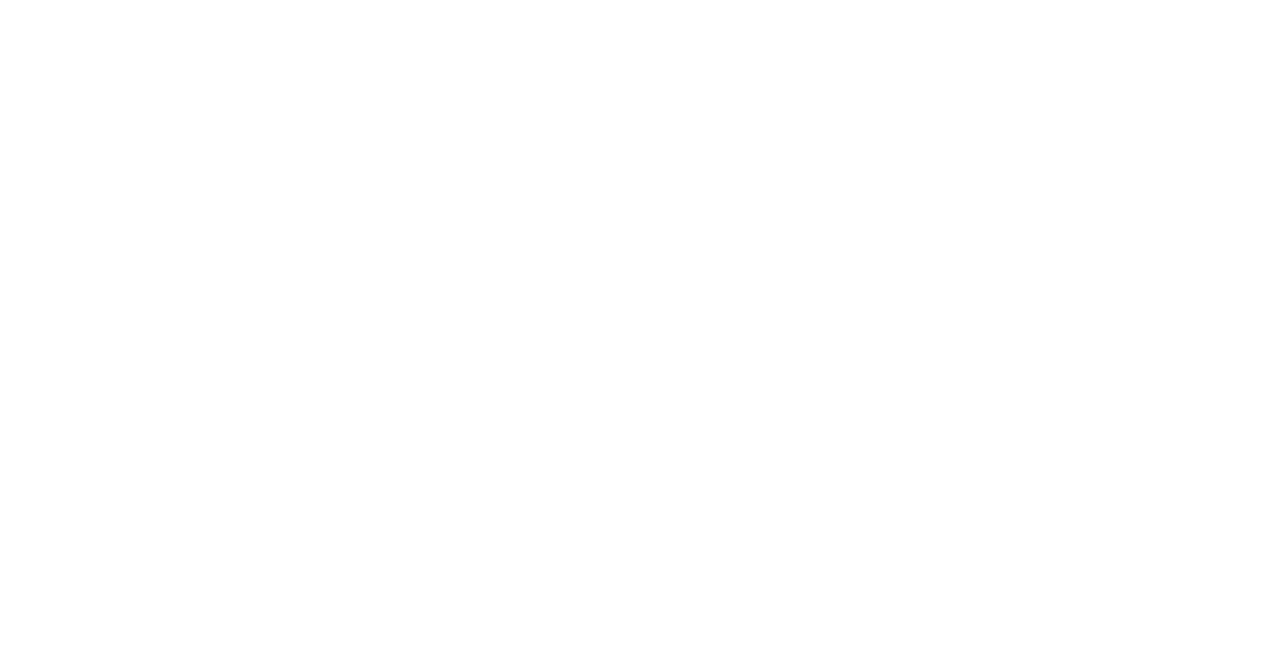
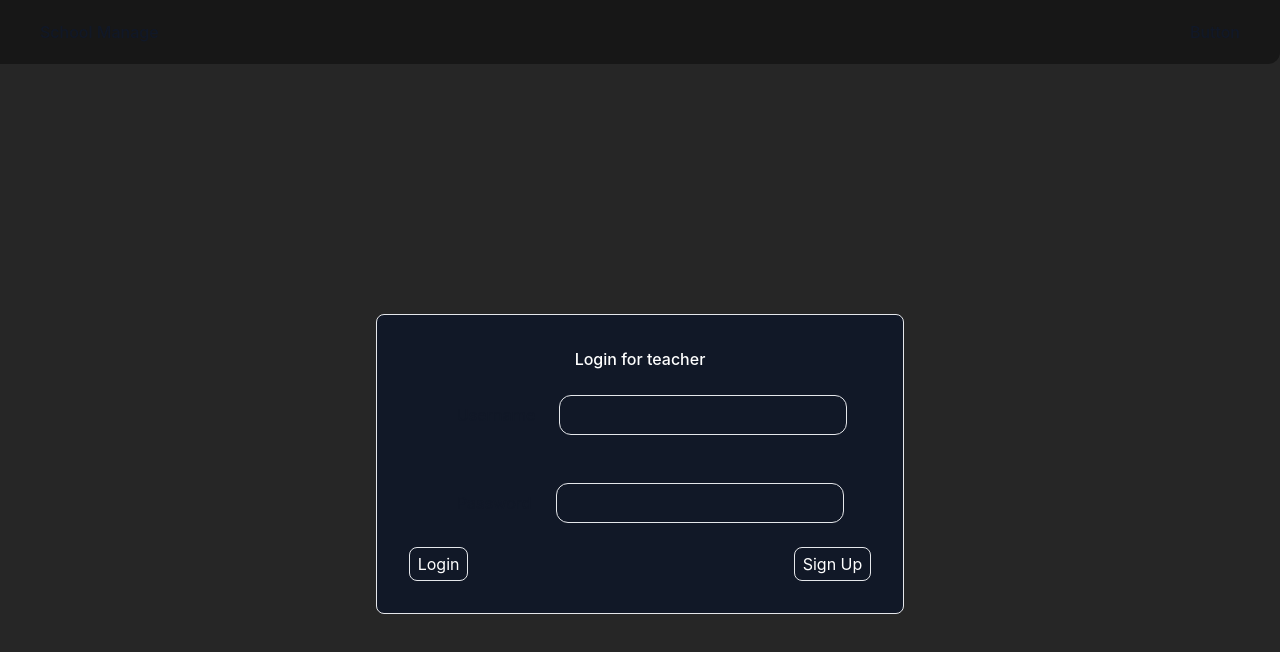
Before and after one commit to nishambohora12/classteacher, a React (Create React App) app: page /login in a window 1280 px wide. Before the commit this address had no page. Shown: the top 652 px of the page. Built offline with nearby package versions, Linux system fonts and the light colour scheme.

Commit message:
login ui added

```diff
--- a/src/App.js
+++ b/src/App.js
@@ -7,20 +7,25 @@ import { Link } from 'react-router-dom';
 import Addstudent from './component/AddStudent';
 import DisplayStudent from './component/DisplayStudent';
 import StudentProfile from './component/StudentProfile';
-
+import Login from './login/Login';
 
 function App() {
   return (
     <Router>
       <Routes>
+
+      <Route path="login" element={<Login/>}/>
+
         <Route path="/" element={<Layout />}>
-          <Route path="Dashboard" element={<Dashboard />} />
-          <Route path="displayStudent" element={<DisplayStudent />} />
+
+          <Route index element={<Dashboard />} />
+          <Route path='displaystudent' element={<DisplayStudent />} />
           <Route path="addStudent" element={<Addstudent />} />
           <Route path="student/:id" element={<StudentProfile />} />
 
         </Route>
 
+        <Route path="login" element={<Login/>}/>
 
       </Routes>
     </Router>
--- a/src/component/DisplayStudent.js
+++ b/src/component/DisplayStudent.js
@@ -66,7 +66,7 @@ export default function DisplayStudent()
                                  <Link to={`/student/${i._id}`}><th scope="row" class="px-6 py-4 font-medium text-gray-900 whitespace-nowrap dark:text-white">{`${i.firstName} ${i.lastName}`}</th> </Link>
                                     <td class="px-6 py-4">{i.dateOfBirth}</td>
                                     <td class="px-6 py-4">{i.bloodGroup}</td>
-                                    <td class="px-6 py-4">{i.email}  {i.region}</td>
+                                    <td class="px-6 py-4">{i.email}</td>
                                     <td class="px-6 py-4">{`${i.streetAddress}, ${i.city}, ${i.region} ${i.postalCode}`}</td>
 
                                 </tr>
--- a/src/component/Layout.js
+++ b/src/component/Layout.js
@@ -10,13 +10,13 @@ export default function Layout() {
   return (
     <div className='flex flex-col h-screen '>
       <div className='flex flex-1 '>
-         <Sidebar />
-        <div className=" flex-1 ">
-        <div> <Header  /> </div>
+        <Sidebar className="fixed" />
+        <div className=" flex-1  ">
+          <div> <Header /> </div>
 
 
-          <div className=" p-10"> {<Outlet />}</div>
-      </div>
+          <div className="p-10"> {<Outlet />}</div>
+        </div>
       </div>
 
 
--- a/src/component/StudentProfile.js
+++ b/src/component/StudentProfile.js
@@ -36,7 +36,7 @@ export default function StudentProfile() {
 
 
 
-            <div className="mt-6 border-t border-gray-100 bg-white elative overflow-x-auto shadow-md sm:rounded-lg">
+            <div className="mt-6 border-t border-gray-100 bg-white relative overflow-x-auto shadow-md sm:rounded-lg">
                 <dl className="divide-y divide-gray-100  border-b dark:bg-gray-800 dark:border-gray-700 p-6 dark:text-gray-400">
 
                     <div className="px-4 sm:px-0">
--- /dev/null
+++ b/src/login/Login.js
@@ -0,0 +1,56 @@
+import React from 'react'
+import { Link } from 'react-router-dom'
+
+export default function Login() {
+  return (
+
+    <div className='bg-neutral-800 h-screen w-screen overflow-hidden' >
+
+      <div className='items-center rounded-br-xl bg-neutral-900 h-16 px-4 flex justify-between text-white bg-black s'>
+        <div className='relative px-6 py-4 font-medium text-gray-900 whitespace-nowrap dark:text-white'>
+          School Manage
+        </div>
+        <div className='relative px-6 py-4 font-medium text-gray-900 whitespace-nowrap dark:text-white'> Button</div>
+      </div>
+      <div className='flex flex-col items-center justify-center px-6 py-8 mx-auto md:h-screen lg:py-0 '>
+
+
+        <div className='content-center p-8 border rounded-lg bg-gray-900'>
+          <div className=' text-center font-medium text-white'>Login for teacher</div>
+          <div className='p-6  sm:rounded text-white'>
+            <label className="px-6 py-4 font-medium text-gray-900 whitespace-nowrap dark:text-white">Username</label>
+            <input
+              id="username"
+              name="username"
+              type="username"
+              autoComplete="username"
+              className="px-4 text-sm focus:outline-none h-10 active:outline-none w-[18rem] border rounded-xl text-grey bg-gray-900"
+
+
+            />
+          </div>
+          <div className='p-6  sm:rounded text-white'>
+            <label className="px-6 py-4 font-medium text-gray-900 whitespace-nowrap dark:text-white">Password</label>
+            <input
+              id="password"
+              name="password"
+              type="password"
+              autoComplete="password"
+              className="px-4 text-sm focus:outline-none h-10 active:outline-none w-[18rem] border rounded-xl text-grey bg-gray-900"
+
+
+            />
+          </div>
+          <div className='flex flex-row'>
+            <div className='flex-1 '>
+            <Link to="/"> <button  className='p-1 px-2  border text-white rounded-lg'>Login</button> </Link></div>
+            <div>
+              <button className='p-1 px-2 border text-white rounded-lg'>Sign Up</button></div>
+
+          </div>
+
+        </div>
+      </div>
+    </div>
+  )
+}
--- a/src/sidebarnav.js
+++ b/src/sidebarnav.js
@@ -1,7 +1,7 @@
 export const DashboardSideLinks =
 [
 
-{ key: 'dashboard',label:'Dashboard',path:'/dashboard', icon:''},
+{ key: 'dashboard',label:'Dashboard',path:'/', icon:''},
 { key: 'displayStudent',label:'Display Student',path:'/displaystudent', icon:''},
 { key: 'addStudent',label:'Add Student',path:'/addStudent', icon:''},
 
```
Also changed, not shown: src/studentroute.js (deleted), 1 other file (tests, documents, lock files or other folders).
